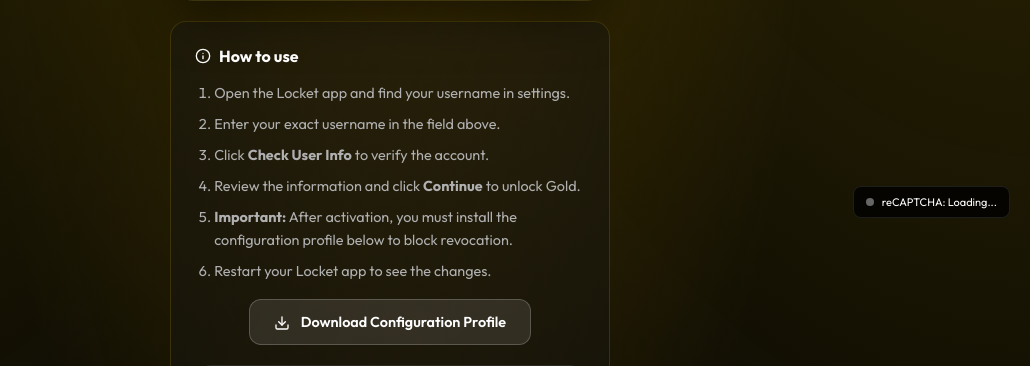
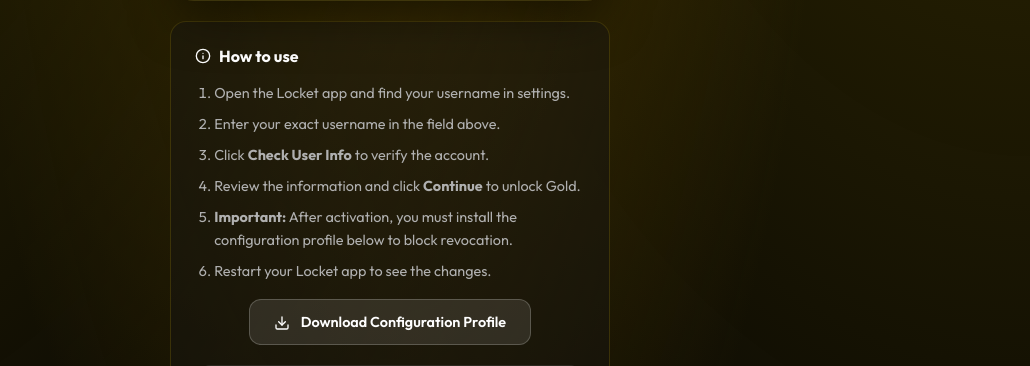
Before and after one commit to closhbork-maker/locketgold, a Flask app: page / in a window 1280 px wide. Shown: the part 562-928 px from the top of the page, without its empty margins (250-1280 px from the left). Run offline with Flask 2, Linux system fonts and the light colour scheme; some libraries are stand-ins or nearby versions.

Commit message:
Update index.html

```diff
--- a/templates/index.html
+++ b/templates/index.html
@@ -19,35 +19,6 @@
             --border-color: rgba(255, 215, 0, 0.1);
             --glass-border: 1px solid rgba(255, 215, 0, 0.15);
         }
-
-        /* reCAPTCHA Status Widget */
-        #captchaStatus {
-            position: fixed;
-            bottom: 20px;
-            right: 20px;
-            background: rgba(0, 0, 0, 0.8);
-            border: 1px solid rgba(255, 255, 255, 0.1);
-            border-radius: 8px;
-            padding: 8px 12px;
-            font-size: 11px;
-            color: #fff;
-            z-index: 10000;
-            display: flex;
-            align-items: center;
-            gap: 8px;
-            backdrop-filter: blur(4px);
-            pointer-events: none;
-            transition: all 0.3s ease;
-        }
-        .status-dot {
-            width: 8px;
-            height: 8px;
-            border-radius: 50%;
-            background: #666;
-        }
-        .status-dot.loading { background: #ffcc00; animation: pulse 1s infinite; }
-        .status-dot.ready { background: #00ff00; }
-        .status-dot.error { background: #ff0000; }
 
         body {
             font-family: 'Outfit', sans-serif;
@@ -645,19 +616,12 @@
         </p>
     </footer>
 
+    <script src="https://www.google.com/recaptcha/api.js?render=6Ld2728sAAAAAKaeUSRlumF9Odma8q3S4Ns-765v"></script>
+
     <!-- SweetAlert2 JS -->
     <script src="https://cdn.jsdelivr.net/npm/sweetalert2@11"></script>
-    <!-- Google reCAPTCHA v3 -->
-    <script src="https://www.google.com/recaptcha/api.js?render=6Ld2728sAAAAAKaeUSRlumF9Odma8q3S4Ns"></script>
-
-    <div id="captchaStatus">
-        <div class="status-dot" id="captchaDot"></div>
-        <span id="captchaText">reCAPTCHA: Loading...</span>
-    </div>
-
     <script>
         let currentUserData = null;
-        const RECAPTCHA_SITE_KEY = '6Ld2728sAAAAAKaeUSRlumF9Odma8q3S4Ns';
 
         const swalGlassParams = {
             background: 'transparent', // Handled by CSS
@@ -668,23 +632,6 @@
             },
             buttonsStyling: false
         };
-
-        /**
-         * Get reCAPTCHA token programmatically
-         */
-        function getRecaptchaToken(action) {
-            return new Promise((resolve, reject) => {
-                if (typeof grecaptcha === 'undefined') {
-                    reject(new Error('reCAPTCHA not loaded'));
-                    return;
-                }
-                grecaptcha.ready(() => {
-                    grecaptcha.execute(RECAPTCHA_SITE_KEY, { action: action })
-                        .then(resolve)
-                        .catch(reject);
-                });
-            });
-        }
 
         async function checkUserInfo() {
             const usernameInput = document.getElementById('username');
@@ -710,10 +657,15 @@
             btnText.style.display = 'none';
 
             try {
-                // 1. Get captcha token
-                const captchaToken = await getRecaptchaToken('check_user');
+                // Execute reCAPTCHA v3
+                const recaptchaToken = await new Promise((resolve, reject) => {
+                    grecaptcha.ready(() => {
+                        grecaptcha.execute('6Ld2728sAAAAAKaeUSRlumF9Odma8q3S4Ns-765v', { action: 'check_user_info' })
+                            .then(resolve)
+                            .catch(reject);
+                    });
+                });
 
-                // 2. Send request with captcha token
                 const response = await fetch('/api/get-user-info', {
                     method: 'POST',
                     headers: {
@@ -721,7 +673,7 @@
                     },
                     body: JSON.stringify({
                         username: username,
-                        recaptcha_token: captchaToken
+                        recaptcha_token: recaptchaToken
                     }),
                 });
 
@@ -736,6 +688,7 @@
                         title: 'User Not Found',
                         text: data.msg || "Could not find user with this username",
                         ...swalGlassParams,
+                        confirmButtonColor: undefined, // Override if needed or rely on class
                         confirmButtonText: 'Close'
                     });
                 }
@@ -743,8 +696,8 @@
                 console.error('Error:', error);
                 Swal.fire({
                     icon: 'error',
-                    title: 'Error',
-                    text: error.message || 'Failed to connect to the server.',
+                    title: 'Connection Error',
+                    text: 'Failed to connect to the server. Please check your internet.',
                     ...swalGlassParams,
                     confirmButtonText: 'Close'
                 });
@@ -790,19 +743,13 @@
 
         async function restorePurchase(username) {
             try {
-                // 1. Get captcha token
-                const captchaToken = await getRecaptchaToken('restore_purchase');
-
-                // 2. Join queue
+                // Join queue
                 const response = await fetch('/api/restore', {
                     method: 'POST',
                     headers: {
                         'Content-Type': 'application/json',
                     },
-                    body: JSON.stringify({
-                        username: username,
-                        recaptcha_token: captchaToken
-                    }),
+                    body: JSON.stringify({ username: username }),
                 });
 
                 const data = await response.json();
@@ -824,7 +771,7 @@
                 Swal.fire({
                     icon: 'error',
                     title: 'Connection Error',
-                    text: 'Failed to connect to the server.',
+                    text: 'Failed to connect to the server. Please check your internet.',
                     ...swalGlassParams,
                     confirmButtonText: 'Close'
                 });
```
